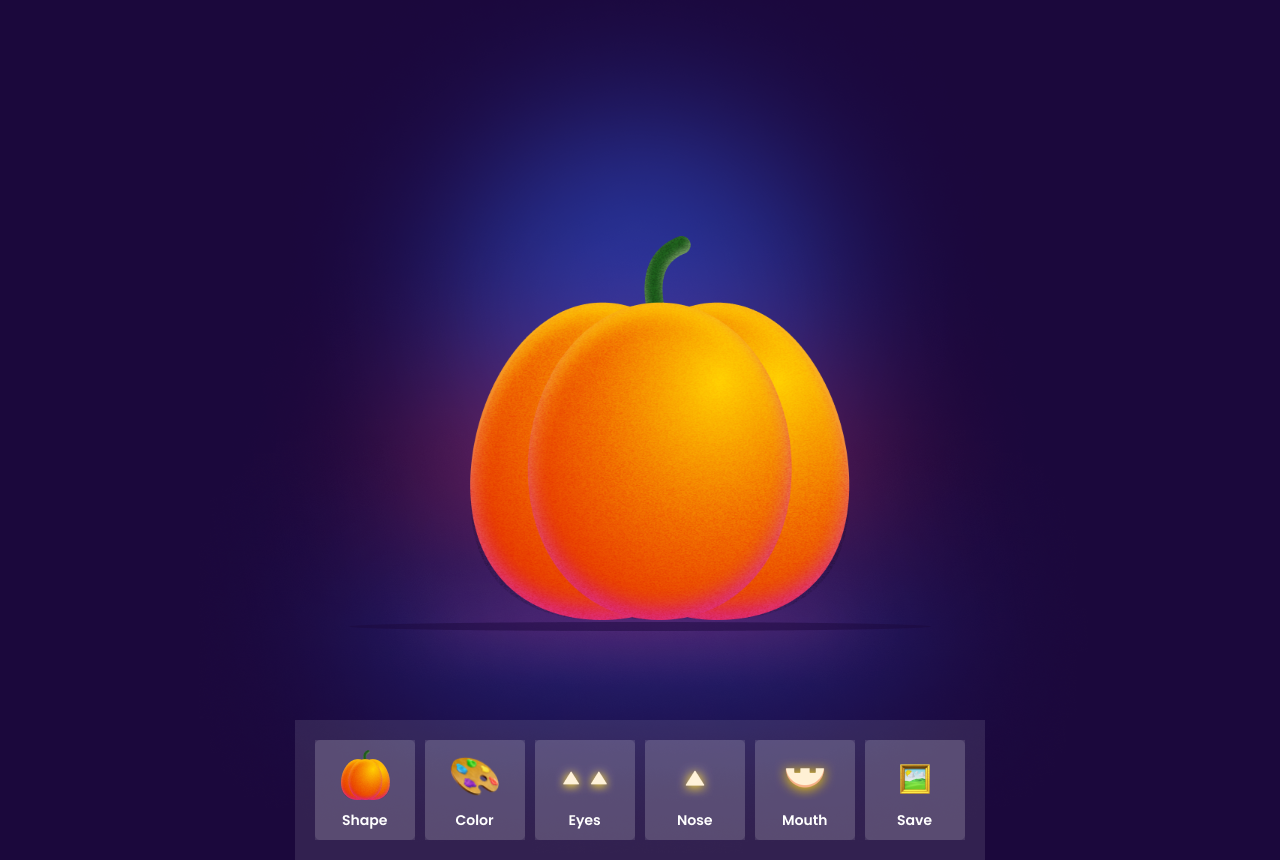
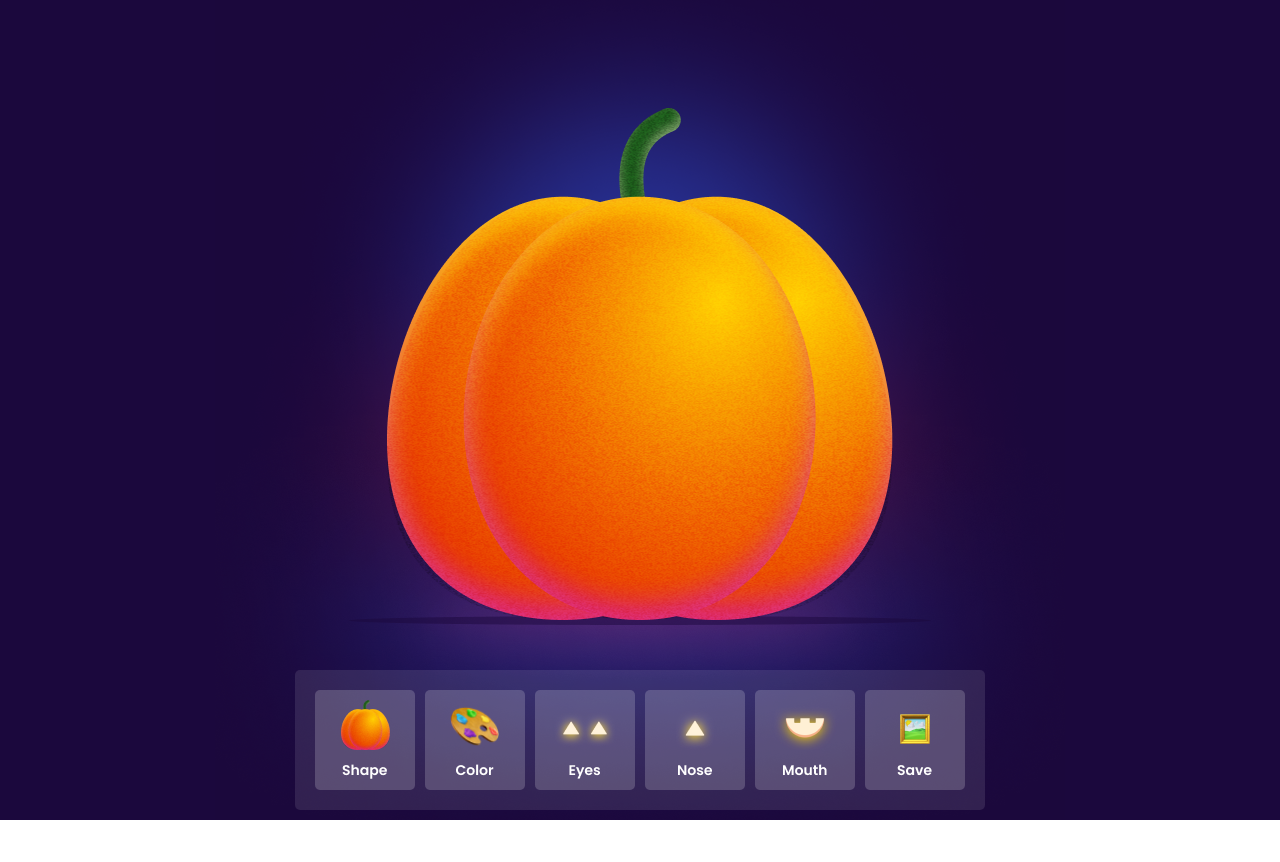
Before and after one commit to JustinNicholas/Jack-O-Lantern_Builder, a React (Create React App) app: page / in a window 1280 px wide. Shown: the top 862 px of the page. After the commit the page ends 820 px from the top, so only its background shows below. Built offline with nearby package versions, Linux system fonts and the light colour scheme.

Commit message:
updated pictures and view size

```diff
--- a/src/App.css
+++ b/src/App.css
@@ -17,7 +17,7 @@
 
 main {
   padding-top: 20px;
-  background-image: url('../public/Images/Desktop.png');
+  /* background-image: url('../public/Images/Desktop.png'); */
   background-repeat: no-repeat;
   background-attachment: fixed;
   background-position: center;
@@ -26,24 +26,19 @@ main {
   color: white;
 }
 
-footer {
-  min-height: 100px;
-  background-color: #1b083d;
-}
-
 .zone-container {
+  margin-top: -50px;
   position: relative;
-  width: 600px;
+  width: 850px;
   margin-left: auto;
   margin-right: auto;
 }
 
 .creation-zone {
   position: absolute;
-  /* background-color: white; */
-  width: 600px;
-  height: 600px;
-  left: 20px;
+  width: 850px;
+  height: 850px;
+  /* border: 1px solid white; */
 }
 
 .options-zone {
@@ -73,8 +68,9 @@ footer {
 }
 
 .features-options-zone {
+
   position: absolute;
-  background-color: rgba(255, 255, 255, 0.100);
+  /* background-color: rgba(255, 255, 255, 0.100); */
   width: 690px;
   height: 150px;
   overflow-x: scroll;
@@ -93,13 +89,13 @@ footer {
 
   /* Handle */
 ::-webkit-scrollbar-thumb {
-  background: #888;
+  background-color: orange;
   border-radius: 5px;
   }
 
   /* Handle on hover */
   ::-webkit-scrollbar-thumb:hover {
-  background: #555;
+  background: rgba(255, 166, 0, 0.500);
   }
 
 .options-container {
@@ -110,38 +106,60 @@ footer {
   margin-right: auto;
   height: 140px;
   margin-top: 700px;
-  margin-bottom: 60px;
+  /* margin-bottom: 60px; */
   display: flex;
   flex-wrap: nowrap;
+  border-radius: 5px;
+}
+
+.scroll-options-container {
+  background-color: rgba(255, 255, 255, 0.100);
+  position: relative;
+  width: 690px;
+  margin-left: auto;
+  margin-right: auto;
+  height: 140px;
+  margin-top: 700px;
+  /* margin-bottom: 60px; */
+  display: flex;
+  flex-wrap: nowrap;
+  border-radius: 5px;
+  padding-left: 15px;
+  padding-right: 15px;
 }
 
 .pumpkin {
   position: absolute;
   z-index: 1;
-  left: 0;
-  bottom: 0;
-  min-height: 600px;
-  max-height: 600px;
+  left: 25px;
+  bottom: 200px;
+  min-height: 800px;
+  max-height: 800px;
 }
 
 .eyes {
   position: absolute;
-  bottom: 150px;
-  left: 175px;
+  bottom: 440px;
+  left: 300px;
   z-index: 2;
+}
+
+.glow {
+  position: absolute;
+  left: 0px;
 }
 
 .nose {
   position: absolute;
-  bottom: 90px;
-  left: 175px;
+  bottom: 370px;
+  left: 300px;
   z-index: 2;
 }
 
 .mouth {
   position: absolute;
-  bottom: 30px;
-  left: 175px;
+  bottom: 290px;
+  left: 300px;
   z-index: 2;
 }
 
@@ -154,6 +172,7 @@ footer {
   margin-right: 5px;
   margin-top: 20px;
   position: relative;
+  border-radius: 5px;
 }
 
 .option-button:hover {
--- a/src/App.jsx
+++ b/src/App.jsx
@@ -11,14 +11,14 @@ function App() {
       <main>
         <div className='zone-container'>
           <div id='canvas' className='creation-zone'>
-
+            <img className='glow' src={process.env.PUBLIC_URL + '/Images/Glow.png'} alt="" />
           </div>
         </div>
        <Options/>
       </main>
-      <footer>
+      {/* <footer>
 
-      </footer>
+      </footer> */}
     </div>
   );
 }
--- a/src/Options/Options.jsx
+++ b/src/Options/Options.jsx
@@ -176,7 +176,7 @@ function Options() {
         )
     } else if (isEditing === 3) {
         return (
-            <div className='options-container'>
+            <div className='scroll-options-container'>
             <div className='features-options-zone'>
               <div className='option-button' onClick={() => addEyes("Eyes-1.png")}>
                 <img className='features' src={process.env.PUBLIC_URL + '/Images/Eyes-1.png'} alt="" />
@@ -216,7 +216,7 @@ function Options() {
         )
     }  else if (isEditing === 4) {
         return (
-            <div className='options-container'>
+            <div className='scroll-options-container'>
             <div className='features-options-zone'>
               <div className='option-button' onClick={() => addNose("Nose-1.png")}>
                 <img className='features' src={process.env.PUBLIC_URL + '/Images/Nose-1.png'} alt="" />
@@ -256,7 +256,7 @@ function Options() {
         )
     }   else if (isEditing === 5) {
         return (
-            <div className='options-container'>
+            <div className='scroll-options-container'>
             <div className='features-options-zone'>
               <div className='option-button' onClick={() => addMouth("Mouth-1.png")}>
                 <img className='features' src={process.env.PUBLIC_URL + '/Images/Mouth-1.png'} alt="" />
```
Also changed, not shown: public/Images/Glow.png (added), public/Images/Green_Pear.png.
